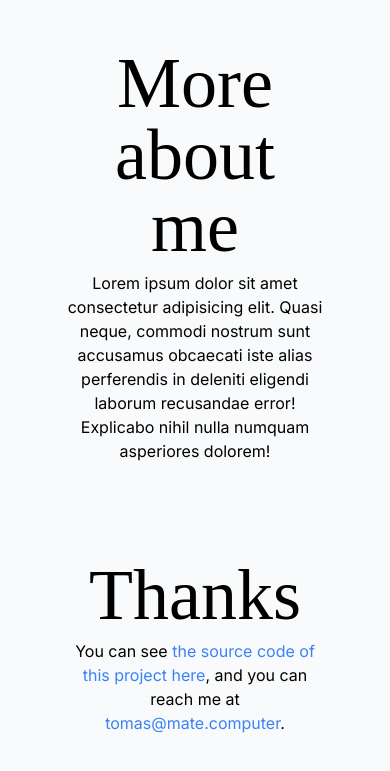
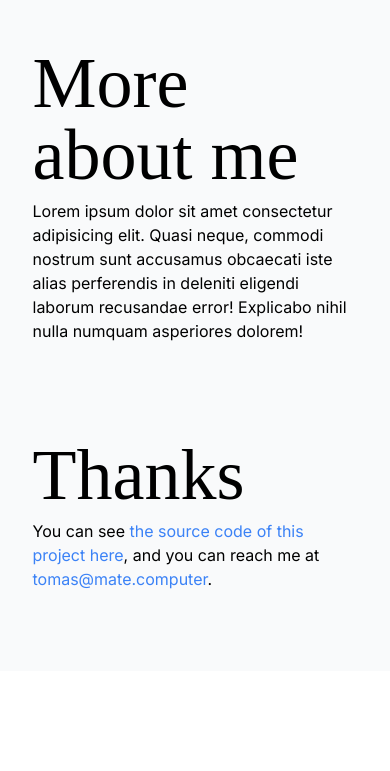
Before and after one commit to milgron/portfolio, a Nuxt app: page / in a window 390 px wide. Shown: the part 3209-3980 px from the top of the page. After the commit the page ends 3880 px from the top, so only its background shows below. Built offline with nearby package versions, Linux system fonts and the light colour scheme; a web font is replaced by a local one.

Commit message:
preloads

```diff
--- a/components/AboutMe.vue
+++ b/components/AboutMe.vue
@@ -1,5 +1,5 @@
 <template>
-  <section class="mt-48 py-12 flex justify-center items-center flex-col w-8/12 mx-auto text-center gap-2">
+  <section class="mt-48 py-12 flex lg:justify-center lg:items-center flex-col w-10/12 lg:w-8/12 mx-auto lg:text-center gap-2">
     <h2 class="ff-imbue text-7xl">
       More about me
     </h2>
--- a/components/IndexHero.vue
+++ b/components/IndexHero.vue
@@ -5,23 +5,26 @@
         Almost a decade <br />
         <span class="font-light relative ff-imbue">
           crafting experiences.
-          <img
+          <NuxtImg
             src="/underline.png"
             alt="underline sketch"
             class="absolute bottom-0 mx-auto"
-          >
+            preload
+          />
         </span>
       </h1>
-      <img
+      <NuxtImg
         src="/hero_cell.png"
         alt="abstract cell sketch"
         class="absolute left-0 lg:left-0 lg:right-0 lg:mx-auto -top-24 w-48 z-0"
+        preload
       />
-      <img
+      <NuxtImg
         src="/hero_gif.gif"
         alt="abstract sketches gif"
         class="absolute w-96 -top-48 -left-24 lg:-left-12 z-0"
-        >
+        preload
+      />
     </div>
     <h2 class="mt-8">
       From <span class="underline">product conception,</span><br>
--- a/components/Thanks.vue
+++ b/components/Thanks.vue
@@ -1,11 +1,11 @@
 <template>
-  <section class="py-12 flex justify-center items-center flex-col w-8/12 mx-auto text-center gap-2">
+  <section class="py-12 flex lg:justify-center lg:items-center flex-col w-10/12 lg:w-8/12 mx-auto lg:text-center gap-2">
     <h2 class="ff-imbue text-7xl">
       Thanks
     </h2>
     <p>
       You can see
-      <a href="" class="text-blue-500"> the source code of this project here</a>, and you can reach me at <a href="mailto:tomas@mate.computer" class="text-blue-500"> tomas@mate.computer</a>.
+      <a href="https://github.com/milgron/portfolio" class="text-blue-500"> the source code of this project here</a>, and you can reach me at <a href="mailto:tomas@mate.computer" class="text-blue-500"> tomas@mate.computer</a>.
     </p>
   </section>
 </template>
--- a/nuxt.config.ts
+++ b/nuxt.config.ts
@@ -1,7 +1,7 @@
 // https://nuxt.com/docs/api/configuration/nuxt-config
 export default defineNuxtConfig({
   devtools: { enabled: true },
-  modules: ["@nuxtjs/tailwindcss", "@nuxtjs/google-fonts"],
+  modules: ["@nuxtjs/tailwindcss", "@nuxtjs/google-fonts", "@nuxt/image"],
   tailwindcss: {
     exposeConfig: true,
     viewer: true
@@ -10,7 +10,8 @@ export default defineNuxtConfig({
     families: {
       'Imbue': [200, 300, 500],
       'Inter': [400,600]
-    }
+    },
+    preload: true
   },
   css: [
     '~/assets/main.scss'
--- a/package.json
+++ b/package.json
@@ -10,6 +10,7 @@
     "postinstall": "nuxt prepare"
   },
   "dependencies": {
+    "@nuxt/image": "^1.7.0",
     "@nuxtjs/google-fonts": "^3.2.0",
     "@nuxtjs/tailwindcss": "^6.12.0",
     "nuxt": "^3.12.2",
```
Also changed, not shown: 1 other file (tests, documents, lock files or other folders).
